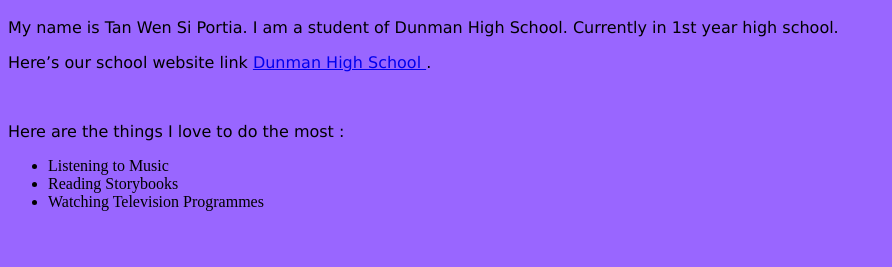
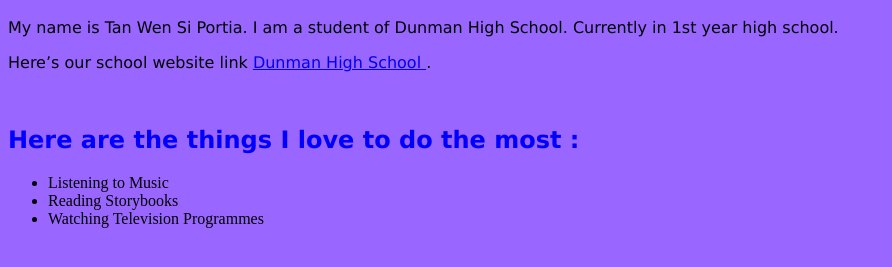
Before and after one commit to dhstanwensiportia/dhstanwensiportia.github.io, a plain HTML site: page index.html in a window 1280 px wide. Shown: the part 49-316 px from the top of the page, without its empty margins (0-892 px from the left). Drawn offline with Linux system fonts and the light colour scheme.

Commit message:
Update index.html

```diff
--- a/index.html
+++ b/index.html
@@ -7,7 +7,7 @@
 <p>My name is Tan Wen Si Portia. I am a student of Dunman High School. Currently in 1st year high school.</p>
 <p>Here’s our school website link <a href ="www.dhs.sg"> Dunman High School  </a>. </p>
 <br>
-<p>Here are the things I love to do the most : </p>
+<h2>Here are the things I love to do the most : </h2>
 <ul>
 <li>Listening to Music</li>
 <a href="https://www.google.com.sg/search?q=music&rlz=1C1GGRV_enSG779SG779&source=lnms&tbm=isch&sa=X&ved=0ahUKEwjD98ji1JraAhUE5o8KHVK4DOcQ_AUICigB&biw=1366&bih=613#imgrc=XGUkuQ4S_KSLaM:"></a>
```
